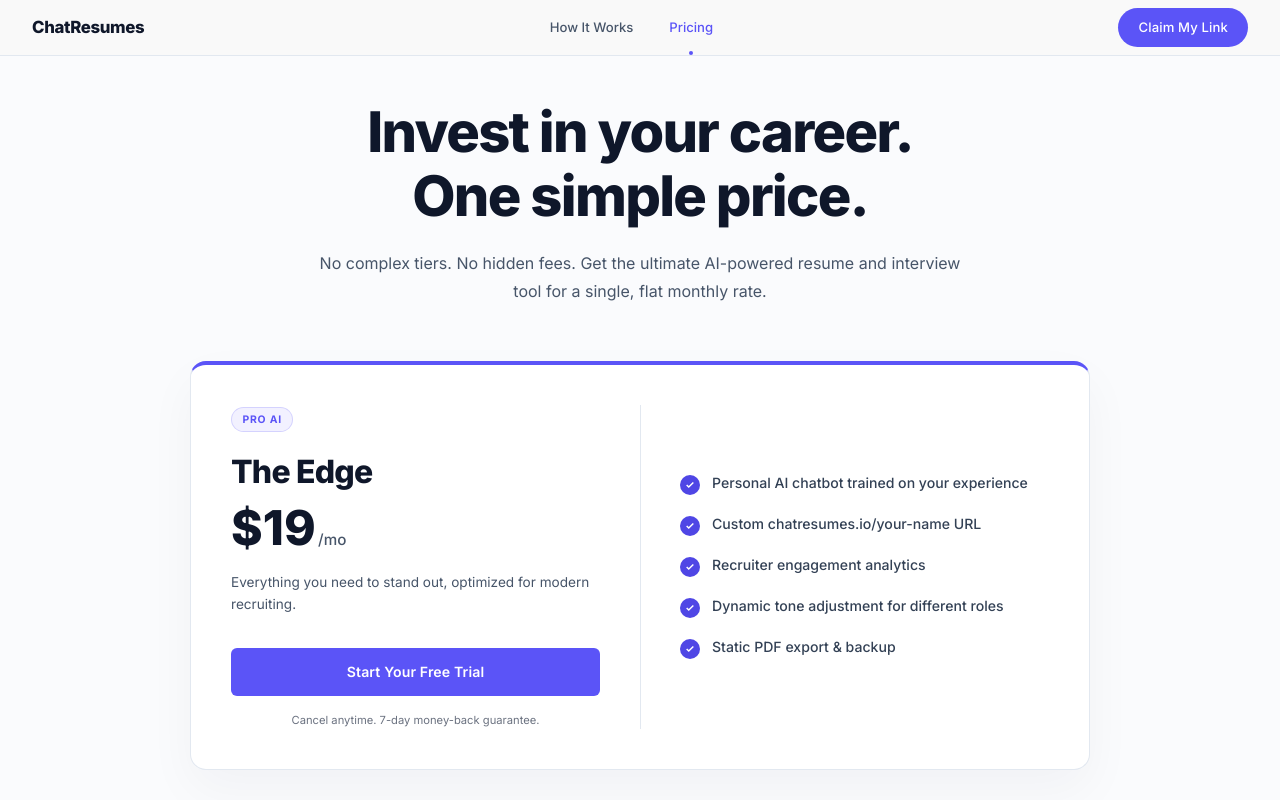
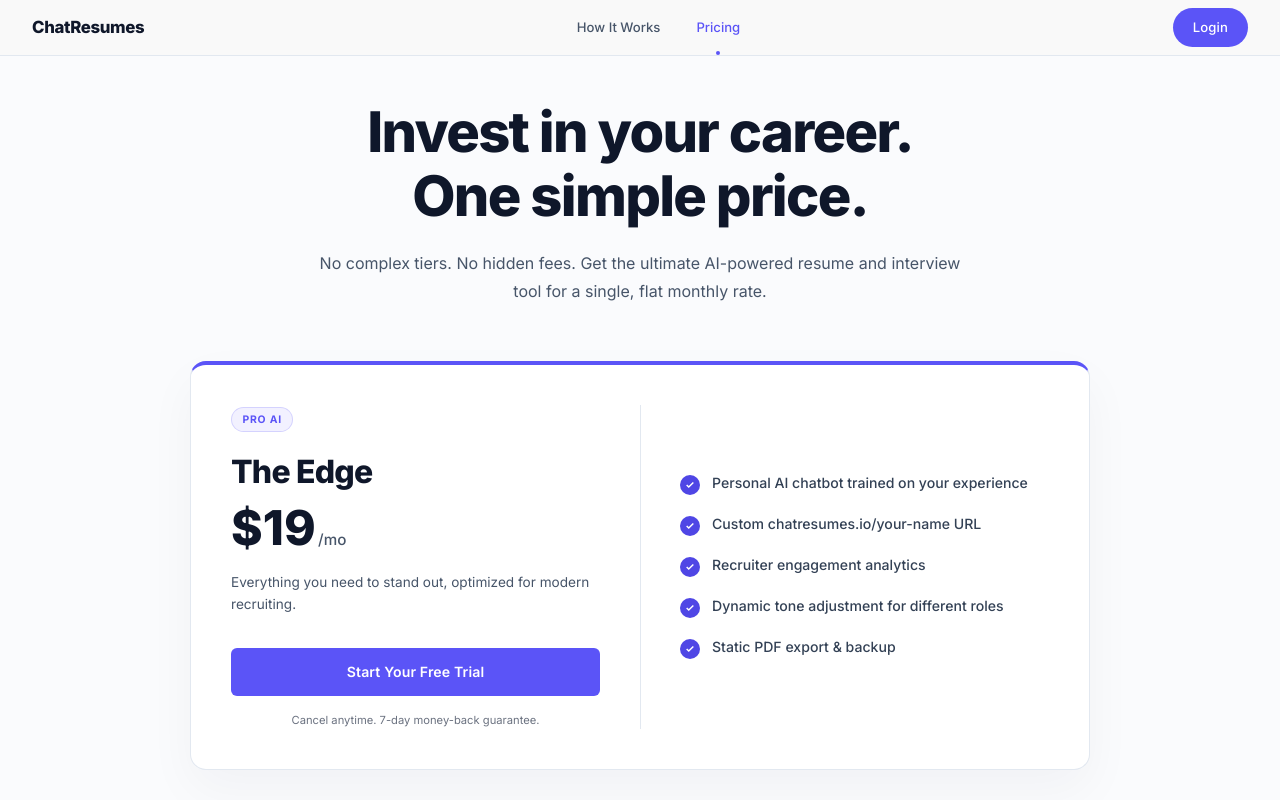
Before and after one commit to classic-arnold/chat-resumes, a React (Vite) app in the folder web/: page /pricing in a window 1280 px wide. Shown: the top 800 px of the page. Built offline with nearby package versions, Linux system fonts and the light colour scheme; no server answers; a web font is replaced by a local one.

Commit message:
ui redesign

```diff
--- a/web/src/components/Navbar.tsx
+++ b/web/src/components/Navbar.tsx
@@ -1,9 +1,23 @@
 import React from 'react'
 import { Link, useLocation } from 'react-router-dom'
+import { useAuth } from '@clerk/react'
 
 export const Navbar: React.FC = () => {
   const location = useLocation()
+  const { isSignedIn } = useAuth()
+  const isHome = location.pathname === '/'
   const isPricingActive = location.pathname === '/pricing'
+
+  const handlePricingClick = (e: React.MouseEvent<HTMLAnchorElement>) => {
+    if (isHome) {
+      e.preventDefault()
+      document.getElementById('pricing')?.scrollIntoView({ behavior: 'smooth' })
+    }
+  }
+
+  // Determine right CTA
+  const ctaLabel = isSignedIn ? 'Dashboard' : isPricingActive ? 'Login' : 'Claim My Link'
+  const ctaTo = isSignedIn ? '/dashboard' : isPricingActive ? '/login' : '/pricing'
 
   return (
     <nav className="fixed top-0 left-0 right-0 z-[100] flex items-center justify-between px-[2rem] h-[56px] bg-[#F9F9F9]/90 backdrop-blur-[12px] border-b border-[#e2e8f0]">
@@ -14,15 +28,22 @@
         <a className="text-[0.82rem] text-[#475569] no-underline transition-colors duration-200 hover:text-[#0f172a] font-medium" href="/#how-it-works">
           How It Works
         </a>
-        <Link className={`text-[0.82rem] no-underline transition-colors duration-200 flex flex-col items-center relative font-medium ${isPricingActive ? 'text-[#5B54F7]' : 'text-[#475569] hover:text-[#0f172a]'}`} to="/pricing">
+        <a
+          className={`text-[0.82rem] no-underline transition-colors duration-200 flex flex-col items-center relative font-medium cursor-pointer ${isPricingActive ? 'text-[#5B54F7]' : 'text-[#475569] hover:text-[#0f172a]'}`}
+          href={isHome ? '#pricing' : '/pricing'}
+          onClick={handlePricingClick}
+        >
           Pricing
           {isPricingActive && (
             <span className="absolute -bottom-[18px] w-[4px] h-[4px] bg-[#5B54F7] rounded-full" />
           )}
-        </Link>
+        </a>
       </div>
-      <Link className="inline-flex items-center justify-center py-[0.6rem] px-[1.25rem] bg-[#5B54F7] text-white rounded-full text-[0.82rem] font-medium no-underline border-none cursor-pointer transition-all duration-200 hover:bg-[#4a43e6] hover:-translate-y-[1px] tracking-[0.01em]" to="/pricing">
-        Claim My Link
+      <Link
+        className="inline-flex items-center justify-center py-[0.6rem] px-[1.25rem] bg-[#5B54F7] text-white rounded-full text-[0.82rem] font-medium no-underline border-none cursor-pointer transition-all duration-200 hover:bg-[#4a43e6] hover:-translate-y-[1px] tracking-[0.01em]"
+        to={ctaTo}
+      >
+        {ctaLabel}
       </Link>
     </nav>
   )
```
